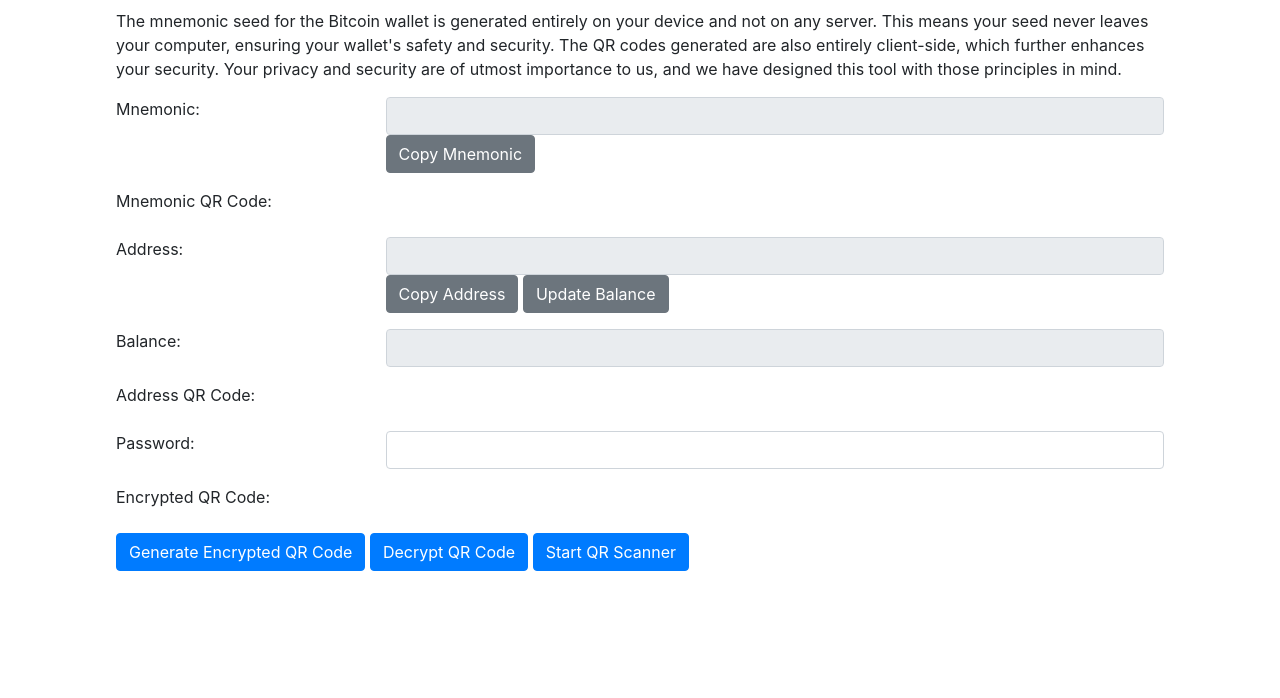
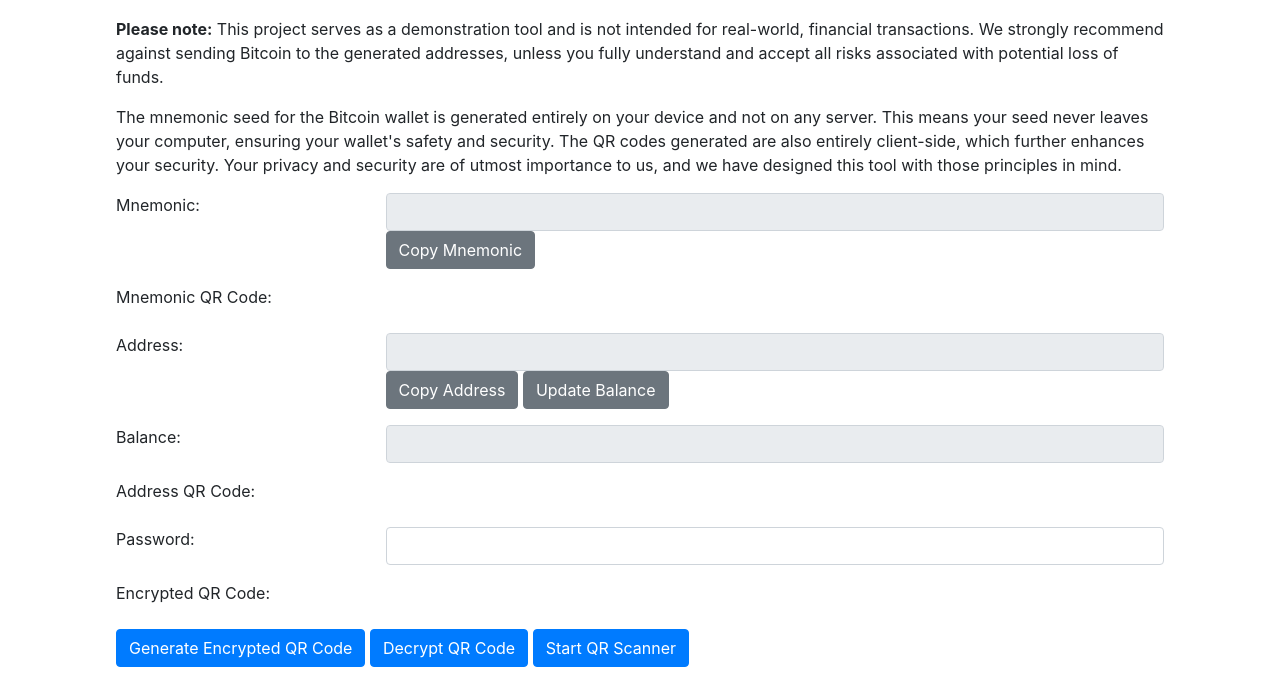
Before and after one commit to BeechatNetworkSystemsLtd/bitcoinseedtoqr, a Flask app: page / in a window 1280 px wide. Shown: the part 667-1365 px from the top of the page. Before the commit the page ends 1238 px from the top, so only its background shows below. Run offline with Flask 2, Linux system fonts and the light colour scheme; some libraries are stand-ins or nearby versions.

Commit message:
Update index.html

```diff
--- a/app/templates/index.html
+++ b/app/templates/index.html
@@ -14,7 +14,7 @@
 
     <h1>Bitcoin Seed to QR</h1>
     <div id="explanation" class="px-3">
-        <p>
+        <p><p><strong>Please note:</strong> This project serves as a demonstration tool and is not intended for real-world, financial transactions. We strongly recommend against sending Bitcoin to the generated addresses, unless you fully understand and accept all risks associated with potential loss of funds.</p>
             The mnemonic seed for the Bitcoin wallet is generated entirely on your device and not on any server.
             This means your seed never leaves your computer, ensuring your wallet's safety and security.
             The QR codes generated are also entirely client-side, which further enhances your security.
```
